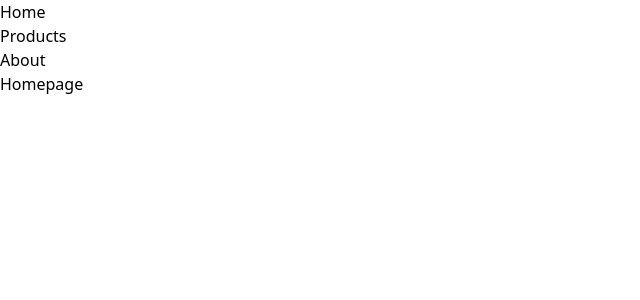
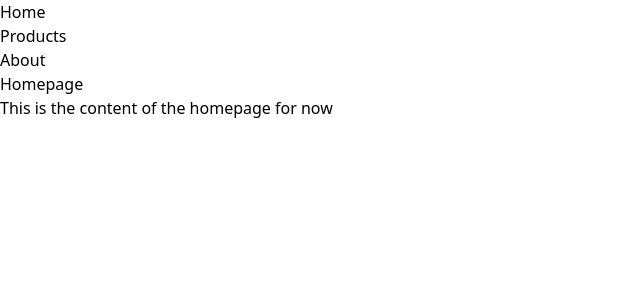
Before and after one commit to lsapundzic/b2b-store-frontend, a Next.js app: page / in a window 1280 px wide. Shown: the top 300 px of the page, without its empty margins (0-640 px from the left). Built offline with nearby package versions, Linux system fonts and the light colour scheme.

Commit message:
Placeholder for index

```diff
--- a/src/pages/index.jsx
+++ b/src/pages/index.jsx
@@ -5,6 +5,7 @@ export default function Homepage() {
     <>
       <Header />
       <h2>Homepage</h2>
+      <p>This is the content of the homepage for now</p>
     </>
   );
 }
```
